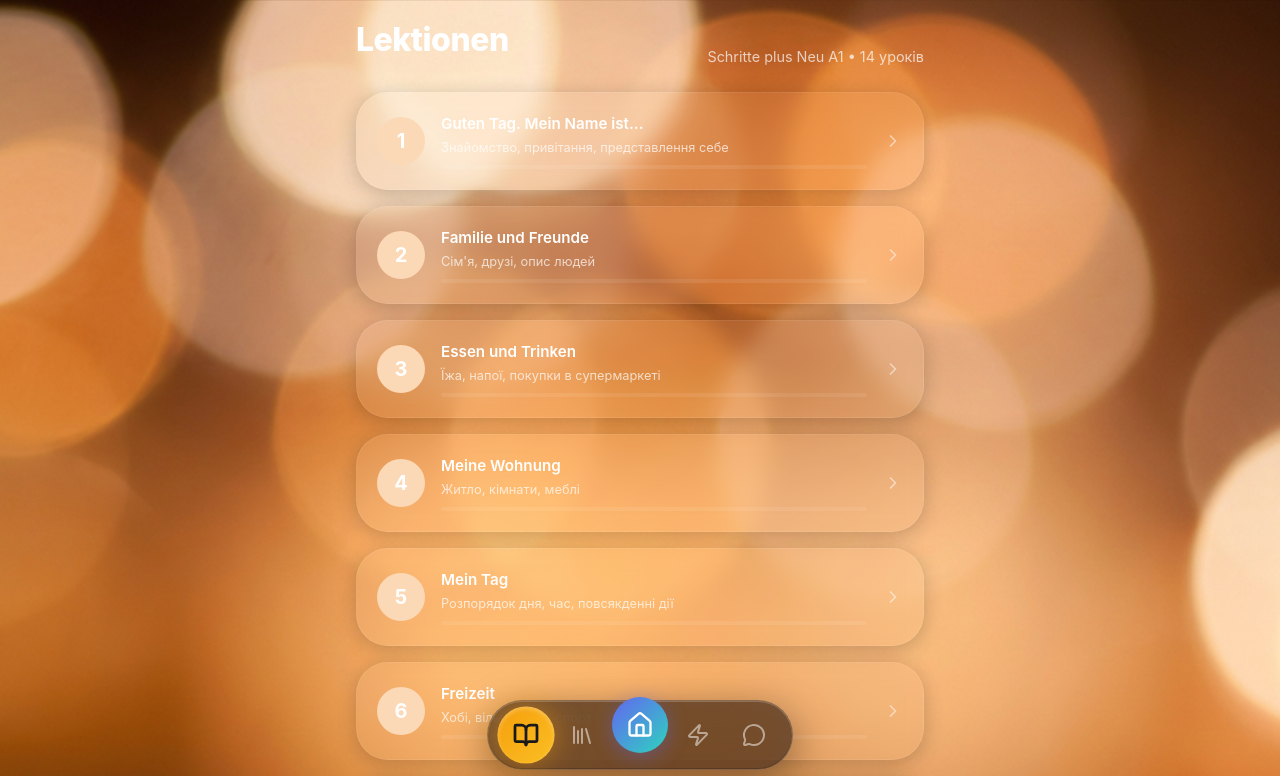
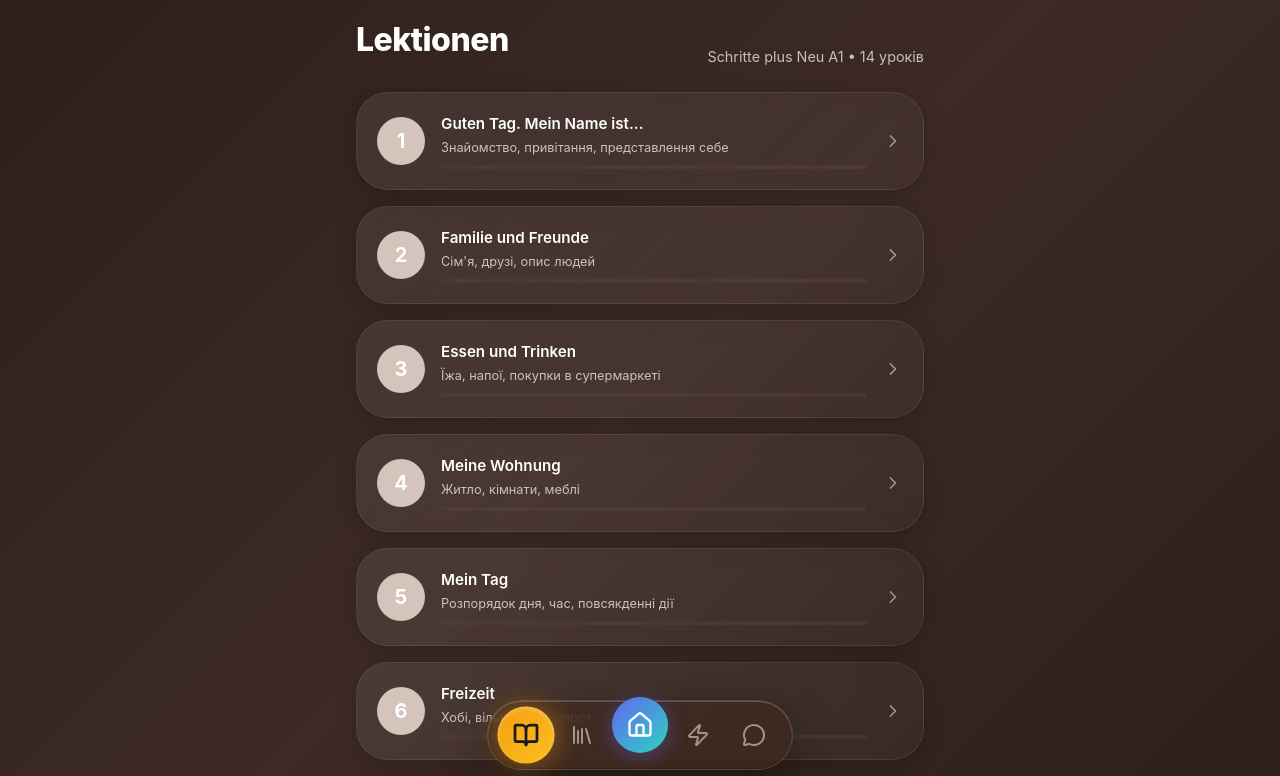
Before and after one commit to Artom-sites/deutsch-trainer-a1, a React (Vite) app: page / in a window 1280 px wide. Shown: the top 776 px of the page. Built offline with nearby package versions, Linux system fonts and the light colour scheme.

Commit message:
Feat: Apply Walnut Noir color palette (#2E1F1B, #5E4B43)

```diff
--- a/src/index.css
+++ b/src/index.css
@@ -1,29 +1,29 @@
 @import "tailwindcss";
 
 :root {
-  /* Colors - Warm Glassmorphism Theme */
-  --bg-surface: rgba(255, 255, 255, 0.08);
-  --bg-card: rgba(255, 255, 255, 0.12);
-  --bg-glass: rgba(255, 255, 255, 0.15);
-  --bg-glass-strong: rgba(255, 255, 255, 0.2);
+  /* Colors - Walnut Noir Theme */
+  --bg-surface: rgba(94, 75, 67, 0.3);
+  --bg-card: rgba(94, 75, 67, 0.4);
+  --bg-glass: rgba(94, 75, 67, 0.5);
+  --bg-glass-strong: rgba(94, 75, 67, 0.6);
 
   /* Colors - Text */
   --text-primary: #ffffff;
   --text-secondary: rgba(255, 255, 255, 0.7);
   --text-muted: rgba(255, 255, 255, 0.5);
-  --text-inverse: #1a1a1a;
+  --text-inverse: #2E1F1B;
 
-  /* Colors - Genders (warm tones only) */
+  /* Colors - Genders (warm tones) */
   --color-masculine: #7dd3fc;
   --color-feminine: #fda4af;
   --color-neuter: #bef264;
   --color-plural: #fcd34d;
 
-  /* Colors - UI (Soft Cream/Peach Accent) */
-  --color-accent: #fcd9b6;
-  --color-accent-light: #fef3e2;
-  --color-accent-secondary: #f5c28e;
-  --color-primary: #fcd9b6;
+  /* Colors - UI (Walnut Noir Accents) */
+  --color-accent: #d4c4bc;
+  --color-accent-light: #e8ddd7;
+  --color-accent-secondary: #5E4B43;
+  --color-primary: #d4c4bc;
   --color-success: #a3e635;
   --color-error: #fca5a5;
   --color-warning: #fcd34d;
@@ -63,8 +63,8 @@ html {
 
 body {
   font-family: -apple-system, BlinkMacSystemFont, 'Segoe UI', Roboto, Helvetica, Arial, sans-serif;
-  background: url('/deutsch-trainer-a1/bg.png') center center / cover no-repeat fixed;
-  background-color: #1a1108;
+  background: linear-gradient(135deg, #2E1F1B 0%, #3d2a24 50%, #2E1F1B 100%);
+  background-attachment: fixed;
   color: var(--text-primary);
   line-height: 1.5;
   min-height: 100vh;
```
